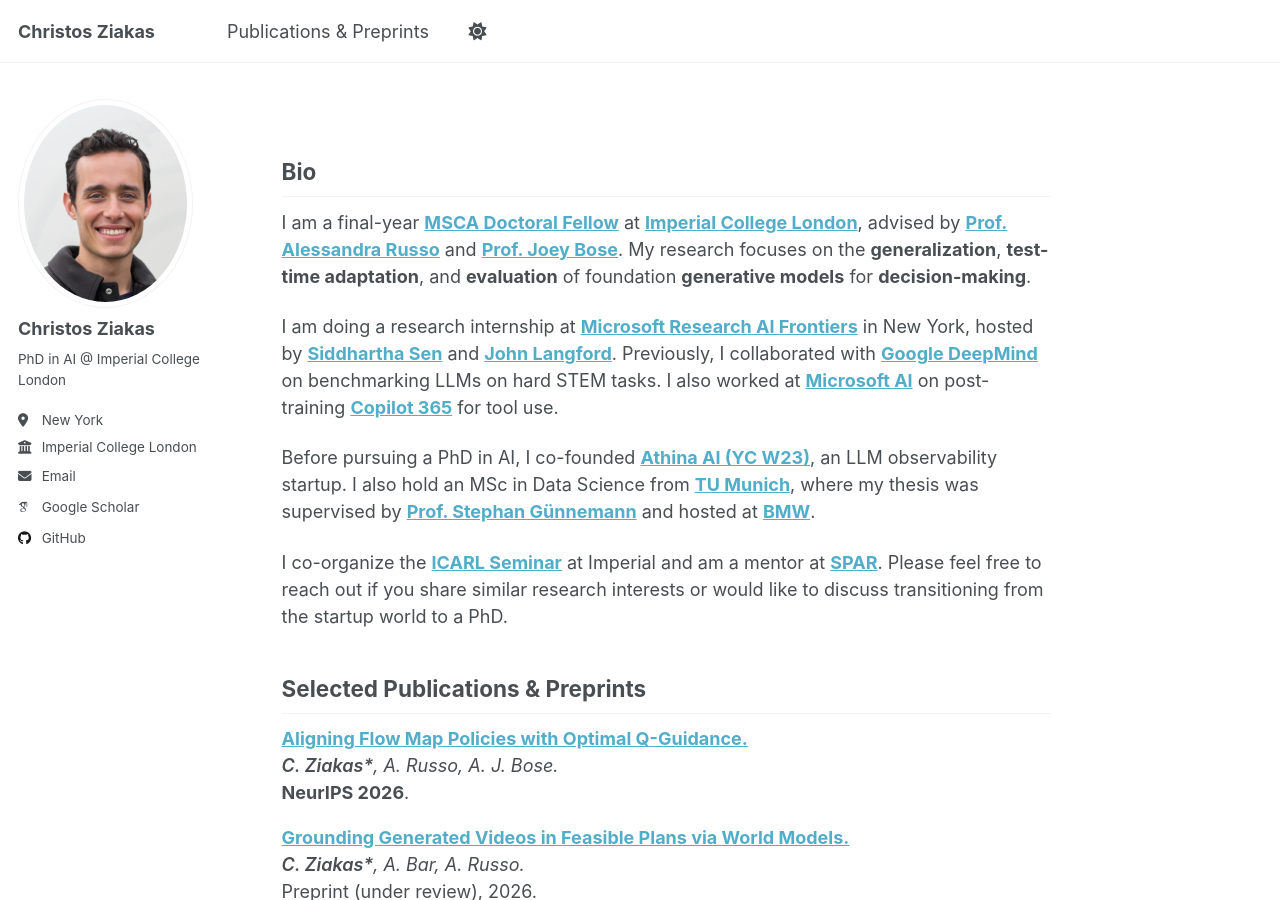
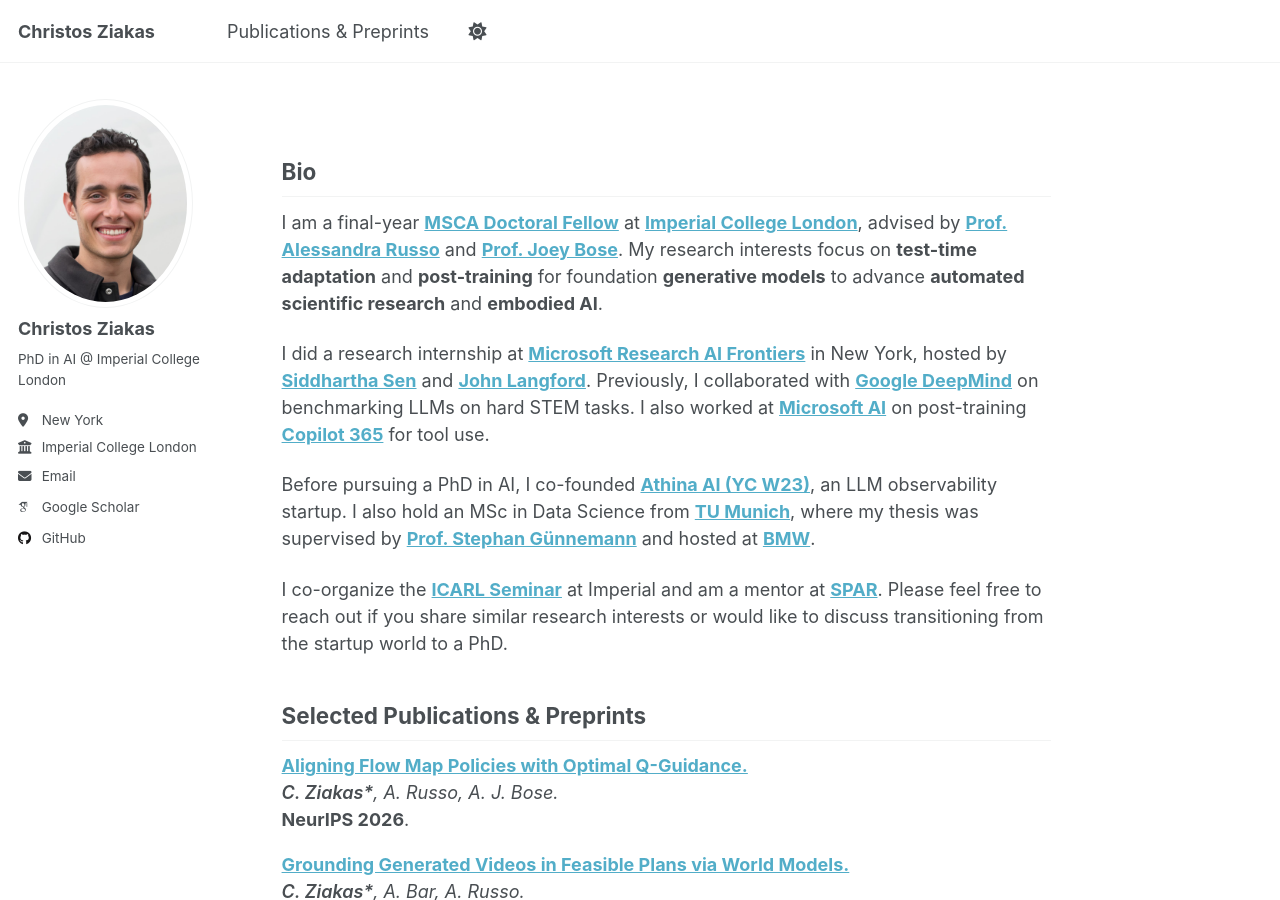
Before and after one commit to chziakas/chziakas.github.io, a Jekyll site: the page built from _pages/about.md, in a window 1280 px wide and 900 px high. Built offline with Jekyll 4.4.1, drawn with Linux system fonts in a browser that asks for light colours; some web fonts are replaced; a script that is not in the unit is left out.

Commit message:
Update research interests and MSR internship tense in bio
Co-authored-by: Cursor <cursoragent@cursor.com>

```diff
--- a/_pages/about.md
+++ b/_pages/about.md
@@ -9,9 +9,9 @@ redirect_from:
 
 ## Bio
 
-I am a final-year [**MSCA Doctoral Fellow**](https://marie-sklodowska-curie-actions.ec.europa.eu/) at [**Imperial College London**](https://www.imperial.ac.uk/), advised by [**Prof. Alessandra Russo**](https://www.doc.ic.ac.uk/~acr/) and [**Prof. Joey Bose**](https://scholar.google.com/citations?user=ybPyI7IAAAAJ&hl=en). My research focuses on the **generalization**, **test-time adaptation**, and **evaluation** of foundation **generative models** for **decision-making**.
+I am a final-year [**MSCA Doctoral Fellow**](https://marie-sklodowska-curie-actions.ec.europa.eu/) at [**Imperial College London**](https://www.imperial.ac.uk/), advised by [**Prof. Alessandra Russo**](https://www.doc.ic.ac.uk/~acr/) and [**Prof. Joey Bose**](https://scholar.google.com/citations?user=ybPyI7IAAAAJ&hl=en). My research interests focus on **test-time adaptation** and **post-training** for foundation **generative models** to advance **automated scientific research** and **embodied AI**.
 
-I am doing a research internship at [**Microsoft Research AI Frontiers**](https://www.microsoft.com/en-us/research/lab/ai-frontiers/) in New York, hosted by [**Siddhartha Sen**](https://www.microsoft.com/en-us/research/people/sidsen/) and [**John Langford**](https://www.microsoft.com/en-us/research/people/jcl/). Previously, I collaborated with [**Google DeepMind**](https://deepmind.google/) on benchmarking LLMs on hard STEM tasks. I also worked at [**Microsoft AI**](https://www.microsoft.com/en-us/ai) on post-training [**Copilot 365**](https://www.microsoft.com/en-us/microsoft-365/copilot) for tool use.
+I did a research internship at [**Microsoft Research AI Frontiers**](https://www.microsoft.com/en-us/research/lab/ai-frontiers/) in New York, hosted by [**Siddhartha Sen**](https://www.microsoft.com/en-us/research/people/sidsen/) and [**John Langford**](https://www.microsoft.com/en-us/research/people/jcl/). Previously, I collaborated with [**Google DeepMind**](https://deepmind.google/) on benchmarking LLMs on hard STEM tasks. I also worked at [**Microsoft AI**](https://www.microsoft.com/en-us/ai) on post-training [**Copilot 365**](https://www.microsoft.com/en-us/microsoft-365/copilot) for tool use.
 
 Before pursuing a PhD in AI, I co-founded [**Athina AI (YC W23)**](https://www.athina.ai/), an LLM observability startup. I also hold an MSc in Data Science from [**TU Munich**](https://www.tum.de/), where my thesis was supervised by [**Prof. Stephan Günnemann**](https://scholar.google.com/citations?user=npqoAWwAAAAJ&hl=de) and hosted at [**BMW**](https://www.bmwgroup.com/).
 
```
